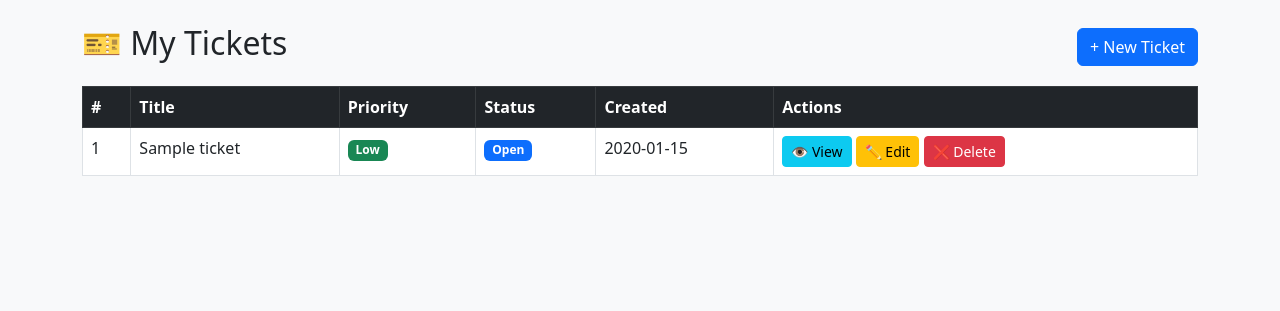
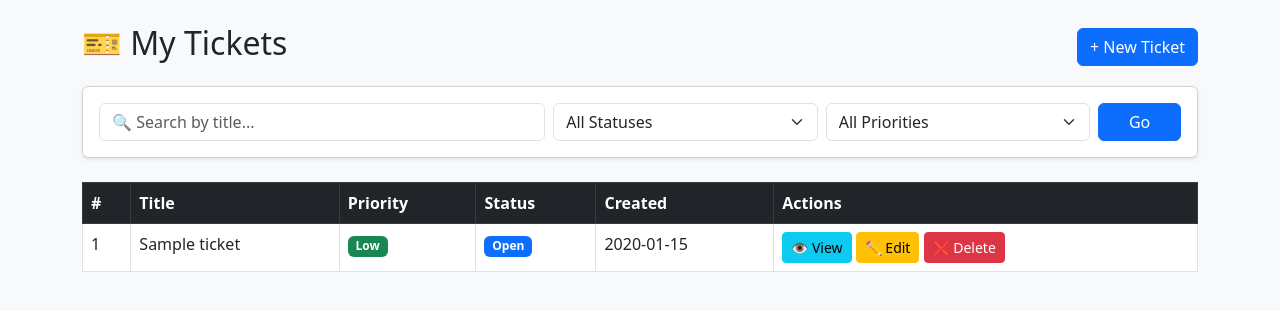
Before and after one commit to GK1023PRO/helpdesk-system, a Flask app: page / in a window 1280 px wide. Shown: the part 56-367 px from the top of the page. Run offline with Flask 3, Linux system fonts and the light colour scheme; a user stored in the database is signed in; tables that the repository leaves empty hold one stand-in row (values such as "Sample post"); parts of the project's set-up code (start-up, migrations or seed data) failed here and were passed over.

Commit message:
Add search filters and file attachments

```diff
--- a/app.py
+++ b/app.py
@@ -2,6 +2,7 @@ from flask import Flask, render_template, redirect, url_for, request, flash
 from flask_sqlalchemy import SQLAlchemy
 from flask_login import LoginManager, UserMixin, login_user, logout_user, login_required, current_user
 from werkzeug.security import generate_password_hash, check_password_hash
+from werkzeug.utils import secure_filename
 from datetime import datetime
 import os
 
@@ -13,6 +14,14 @@ app = Flask(__name__)
 app.config['SECRET_KEY'] = 'helpdesk_secret_key'
 app.config['SQLALCHEMY_DATABASE_URI'] = os.environ.get('DATABASE_URL', 'postgresql://admin:admin123@localhost:5432/helpdesk')
 app.config['SQLALCHEMY_TRACK_MODIFICATIONS'] = False
+
+UPLOAD_FOLDER = '/app/static/uploads'
+ALLOWED_EXTENSIONS = {'png', 'jpg', 'jpeg', 'gif', 'pdf', 'doc', 'docx'}
+app.config['UPLOAD_FOLDER'] = UPLOAD_FOLDER
+os.makedirs(UPLOAD_FOLDER, exist_ok=True)
+
+def allowed_file(filename):
+    return '.' in filename and filename.rsplit('.', 1)[1].lower() in ALLOWED_EXTENSIONS
 
 db = SQLAlchemy(app)
 login_manager = LoginManager(app)
@@ -37,6 +46,7 @@ class Ticket(db.Model):
     description = db.Column(db.Text, nullable=False)
     priority = db.Column(db.String(20), default='Medium')
     status = db.Column(db.String(20), default='Open')
+    filename = db.Column(db.String(300), nullable=True)
     created_at = db.Column(db.DateTime, default=datetime.utcnow)
     updated_at = db.Column(db.DateTime, default=datetime.utcnow, onupdate=datetime.utcnow)
     user_id = db.Column(db.Integer, db.ForeignKey('users.id'), nullable=False)
@@ -64,11 +74,29 @@ def load_user(user_id):
 @app.route('/')
 @login_required
 def index():
+    search = request.args.get('search', '')
+    status_filter = request.args.get('status', '')
+    priority_filter = request.args.get('priority', '')
+
     if current_user.role == 'admin':
-        tickets = Ticket.query.order_by(Ticket.created_at.desc()).all()
+        query = Ticket.query
     else:
-        tickets = Ticket.query.filter_by(user_id=current_user.id).order_by(Ticket.created_at.desc()).all()
-    return render_template('index.html', tickets=tickets)
+        query = Ticket.query.filter_by(user_id=current_user.id)
+
+    if search:
+        query = query.filter(Ticket.title.ilike(f'%{search}%'))
+    if status_filter:
+        query = query.filter_by(status=status_filter)
+    if priority_filter:
+        query = query.filter_by(priority=priority_filter)
+
+    tickets = query.order_by(Ticket.created_at.desc()).all()
+
+    return render_template('index.html',
+                           tickets=tickets,
+                           search=search,
+                           status_filter=status_filter,
+                           priority_filter=priority_filter)
 
 # -----------------------
 # Routes - Register
@@ -153,10 +181,18 @@ def create_ticket():
             flash('Title and description are required.', 'danger')
             return render_template('create_ticket.html')
 
+        filename = None
+        if 'file' in request.files:
+            file = request.files['file']
+            if file and file.filename != '' and allowed_file(file.filename):
+                filename = secure_filename(file.filename)
+                file.save(os.path.join(app.config['UPLOAD_FOLDER'], filename))
+
         ticket = Ticket(
             title=title,
             description=description,
             priority=priority,
+            filename=filename,
             user_id=current_user.id
         )
         db.session.add(ticket)
--- a/docker-compose.yml
+++ b/docker-compose.yml
@@ -11,6 +11,7 @@ services:
       - db
     volumes:
       - .:/app
+      - uploads-data:/app/static/uploads
 
   db:
     image: postgres:15
@@ -25,3 +26,4 @@ services:
 
 volumes:
   postgres-data:
+  uploads-data:
--- a/templates/index.html
+++ b/templates/index.html
@@ -36,6 +36,45 @@
     <div class="d-flex justify-content-between align-items-center mb-3">
         <h2>🎫 My Tickets</h2>
         <a href="/ticket/create" class="btn btn-primary">+ New Ticket</a>
+    </div>
+
+    <!-- Search and Filter -->
+    <div class="card shadow-sm mb-4">
+        <div class="card-body">
+            <form method="GET" action="/">
+                <div class="row g-2">
+                    <div class="col-md-5">
+                        <input type="text" name="search" class="form-control"
+                               placeholder="🔍 Search by title..."
+                               value="{{ search }}">
+                    </div>
+                    <div class="col-md-3">
+                        <select name="status" class="form-select">
+                            <option value="">All Statuses</option>
+                            <option value="Open" {% if status_filter == 'Open' %}selected{% endif %}>🔵 Open</option>
+                            <option value="In Progress" {% if status_filter == 'In Progress' %}selected{% endif %}>🟡 In Progress</option>
+                            <option value="Closed" {% if status_filter == 'Closed' %}selected{% endif %}>⚫ Closed</option>
+                        </select>
+                    </div>
+                    <div class="col-md-3">
+                        <select name="priority" class="form-select">
+                            <option value="">All Priorities</option>
+                            <option value="High" {% if priority_filter == 'High' %}selected{% endif %}>🔴 High</option>
+                            <option value="Medium" {% if priority_filter == 'Medium' %}selected{% endif %}>🟡 Medium</option>
+                            <option value="Low" {% if priority_filter == 'Low' %}selected{% endif %}>🟢 Low</option>
+                        </select>
+                    </div>
+                    <div class="col-md-1">
+                        <button type="submit" class="btn btn-primary w-100">Go</button>
+                    </div>
+                </div>
+                {% if search or status_filter or priority_filter %}
+                <div class="mt-2">
+                    <a href="/" class="btn btn-sm btn-outline-secondary">✖ Clear Filters</a>
+                </div>
+                {% endif %}
+            </form>
+        </div>
     </div>
 
     {% if tickets %}
@@ -85,7 +124,13 @@
         </tbody>
     </table>
     {% else %}
-    <div class="alert alert-info">No tickets yet. <a href="/ticket/create">Create your first ticket</a>.</div>
+    <div class="alert alert-info">
+        {% if search or status_filter or priority_filter %}
+            No tickets found matching your filters. <a href="/">Clear filters</a>.
+        {% else %}
+            No tickets yet. <a href="/ticket/create">Create your first ticket</a>.
+        {% endif %}
+    </div>
     {% endif %}
 
 </div>
```
Also changed, not shown: templates/create_ticket.html (+7 -1 lines), templates/view_ticket.html (+19 -0 lines).
